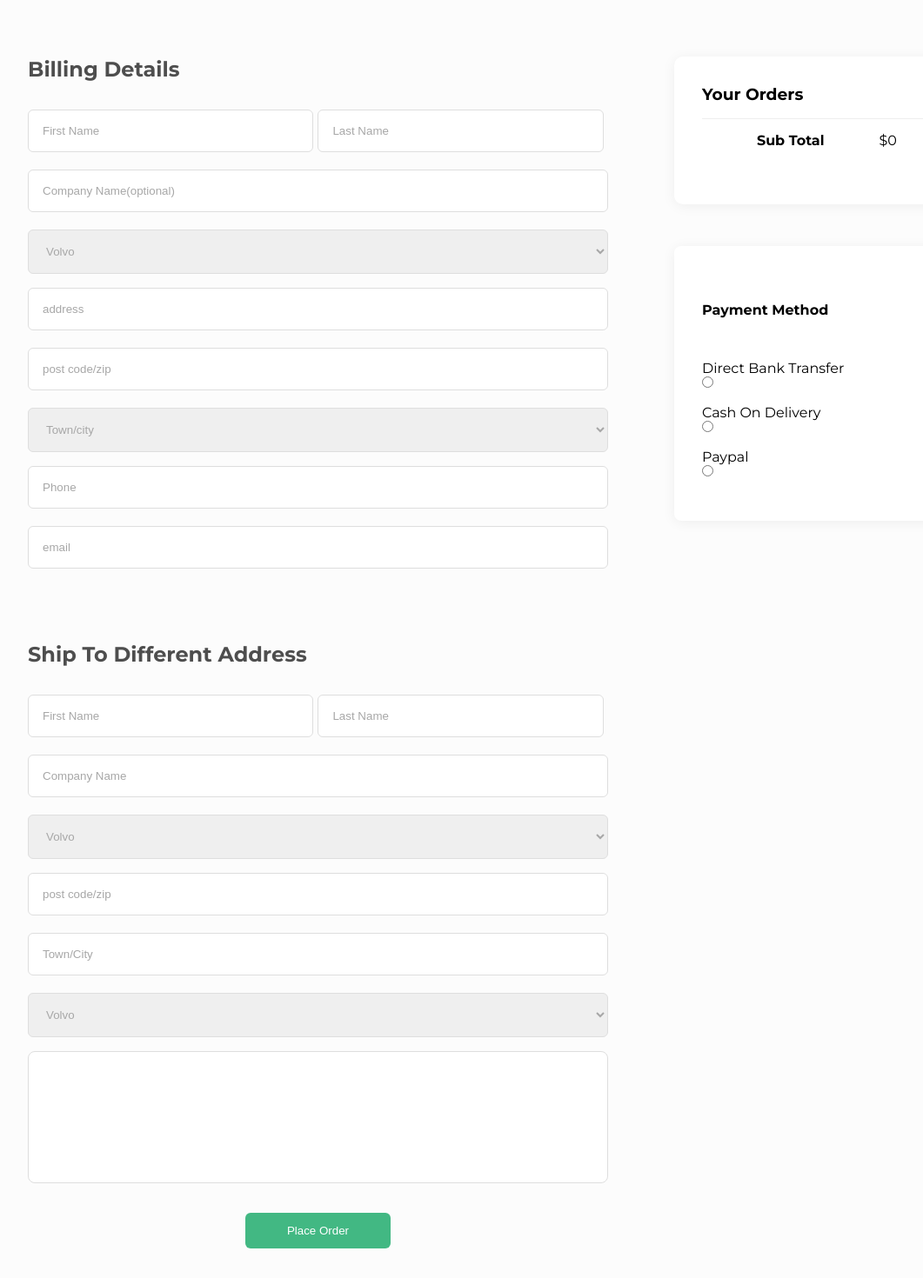
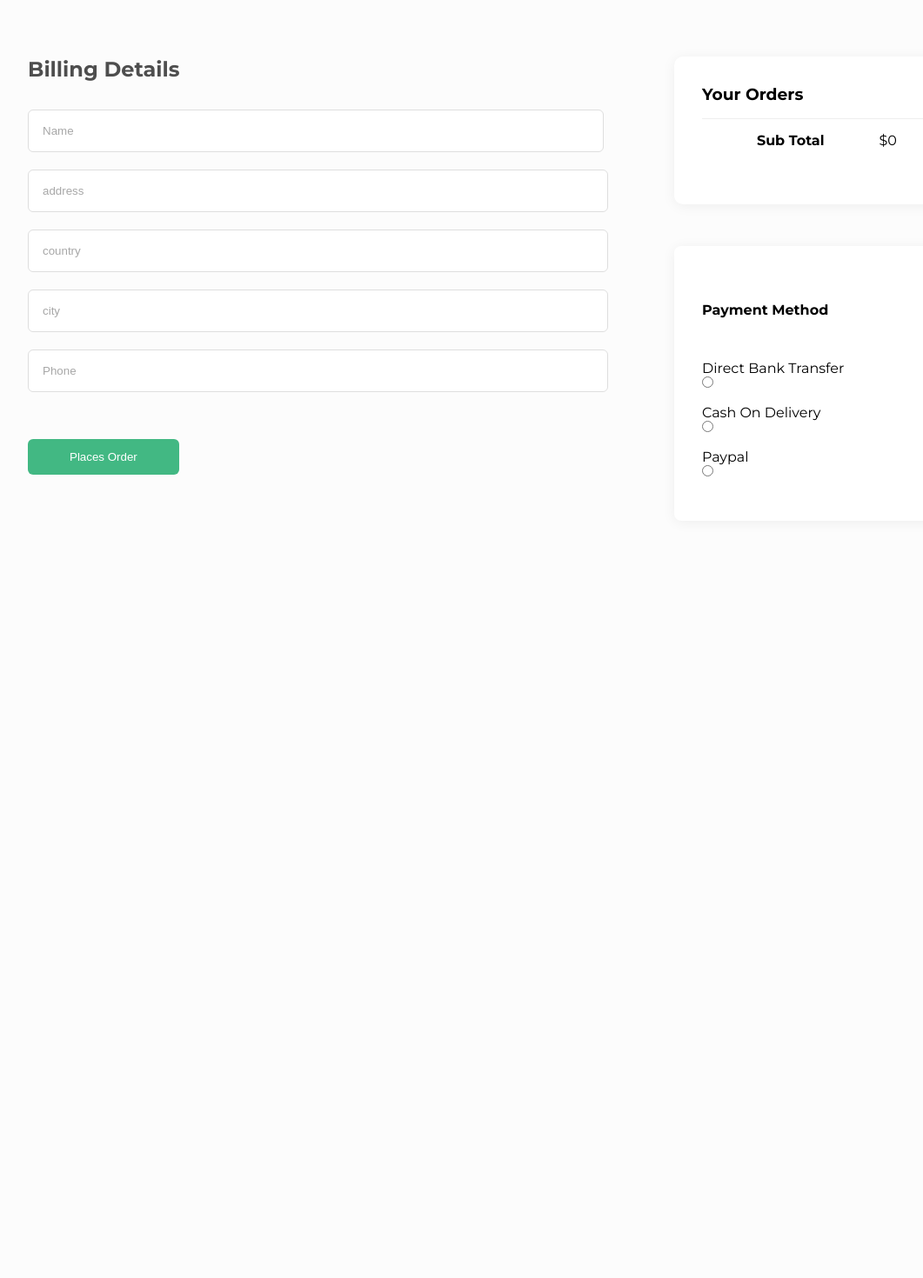
Before and after one commit to adnan172203/furnish-ecommerce, a React (Create React App) app in the folder client/: page /checkout in a window 1280 px wide. Shown: the part 80-1550 px from the top of the page at 87% size, without its empty margins (61-1122 px from the left). After the commit the page ends 800 px from the top, so only its background shows below. Built offline with nearby package versions, Linux system fonts and the light colour scheme.

Commit message:
added order action,reducer,types and made checkout billing details form working

```diff
--- a/client/src/pages/checkout/Checkout.js
+++ b/client/src/pages/checkout/Checkout.js
@@ -1,11 +1,48 @@
-import React from 'react';
+import React, { useState } from 'react';
 import OrderProduct from './orderProduct/OrderProduct';
 
+import { saveShippingAddress } from '../../redux/cart/cartAction';
+import { useDispatch } from 'react-redux';
+
+//css
 import Styles from './Checkout.module.css';
 
-const { checkout_content,checkout_container,billing_all,billing_details,billing_heading,billing_info,frm_grp_one,billing_address,billing_postcode,billing_phone,billing_email, billing_details_two,frm_grp_two,place_order,country,town} = Styles;
+const {
+  checkout_content,
+  checkout_container,
+  billing_all,
+  billing_details,
+  billing_heading,
+  billing_info,
+  frm_grp_one,
+  billing_address,
+  billing_phone,
+  frm_grp_two,
+  place_order,
+  country,
+  town,
+} = Styles;
 
 const Checkout = () => {
+  const [formData, setFormData] = useState({
+    name: '',
+    address: '',
+    country: '',
+    city: '',
+    phone: '',
+  });
+
+  const dispatch = useDispatch();
+
+  const onChange = (e) =>
+    setFormData({ ...formData, [e.target.name]: e.target.value });
+
+  const onSubmit = (e) => {
+    e.preventDefault();
+
+    dispatch(saveShippingAddress({...formData}));
+  };
+
   return (
     <>
       <div className={checkout_content}>
@@ -17,100 +54,53 @@ const Checkout = () => {
                   <h2>Billing Details</h2>
                 </div>
                 <div className={billing_info}>
-                  <form action=''>
+                  <form onSubmit={(e) => onSubmit(e)}>
                     <div className={frm_grp_one}>
-                      <input type='text' placeholder='First Name' />
-                      <input type='text' placeholder='Last Name' />
+                      <input
+                        type='text'
+                        name='name'
+                        placeholder='Name'
+                        onChange={(e) => onChange(e)}
+                      />
                     </div>
                     <div className={frm_grp_two}>
-                      <input type='text' placeholder='Company Name(optional)' />
-
-                      <select id={country} name='country'>
-                        <option value='volvo'>Volvo</option>
-                        <option value='saab'>Saab</option>
-                        <option value='fiat'>Fiat</option>
-                        <option value='audi'>Audi</option>
-                      </select>
+                      <input
+                        type='text'
+                        name='address'
+                        placeholder='address'
+                        className={billing_address}
+                        onChange={(e) => onChange(e)}
+                      />
 
                       <input
                         type='text'
-                        placeholder='address'
-                        className={billing_address}
+                        name='country'
+                        id={country}
+                        placeholder='country'
+                        onChange={(e) => onChange(e)}
                       />
-                      <input
-                        type='text'
-                        placeholder='post code/zip'
-                        className={billing_postcode}
-                      />
-
-                      <select id={town} name='town'>
-                        <option value='Town'>Town/city</option>
-                        <option value='volvo'>Volvo</option>
-                        <option value='saab'>Saab</option>
-                        <option value='fiat'>Fiat</option>
-                        <option value='audi'>Audi</option>
-                      </select>
 
                       <input
                         type='text'
+                        name='city'
+                        id={town}
+                        placeholder='city'
+                        onChange={(e) => onChange(e)}
+                      />
+
+                      <input
+                        type='number'
+                        name='phone'
                         placeholder='Phone'
                         className={billing_phone}
+                        onChange={(e) => onChange(e)}
                       />
-                      <input
-                        type='text'
-                        placeholder='email'
-                        className={billing_email}
-                      />
+                    </div>
+                    <div className={place_order}>
+                      <button type='submit'>Places Order</button>
                     </div>
                   </form>
                 </div>
-              </div>
-
-              <div className={billing_details_two}>
-                <div className={billing_heading}>
-                  <h2>Ship To Different Address</h2>
-                </div>
-                <div className={billing_info}>
-                  <form action=''>
-                    <div className={frm_grp_one}>
-                      <input type='text' placeholder='First Name' />
-                      <input type='text' placeholder='Last Name' />
-                    </div>
-                    <div className={frm_grp_two}>
-                      <input type='text' placeholder='Company Name' />
-
-                      <select id={country} name='country'>
-                        <option value='volvo'>Volvo</option>
-                        <option value='saab'>Saab</option>
-                        <option value='fiat'>Fiat</option>
-                        <option value='audi'>Audi</option>
-                      </select>
-
-                      <input
-                        type='text'
-                        placeholder='post code/zip'
-                        className={billing_address}
-                      />
-                      <input
-                        type='text'
-                        placeholder='Town/City'
-                        className={billing_postcode}
-                      />
-
-                      <select id={town} name='town'>
-                        <option value='volvo'>Volvo</option>
-                        <option value='saab'>Saab</option>
-                        <option value='fiat'>Fiat</option>
-                        <option value='audi'>Audi</option>
-                      </select>
-
-                      <textarea name='' id='' cols='60' rows='10'></textarea>
-                    </div>
-                  </form>
-                </div>
-              </div>
-              <div className={place_order}>
-                <button>Place Order</button>
               </div>
             </div>
             <OrderProduct />
--- a/client/src/pages/checkout/Checkout.module.css
+++ b/client/src/pages/checkout/Checkout.module.css
@@ -38,7 +38,6 @@
   margin-right: 5px;
   margin-bottom: 20px;
   border-radius: 6px;
-  color: #a7a7a7;
 }
 
 .frm_grp_two {
@@ -51,7 +50,6 @@
   border-radius: 6px;
   border: 1px solid #dedede !important;
   margin-bottom: 20px;
-  color: #a7a7a7;
 }
 
 .frm_grp_one input::placeholder,
--- a/client/src/redux/cart/cartAction.js
+++ b/client/src/redux/cart/cartAction.js
@@ -5,6 +5,7 @@ import {
   REMOVE_CART_ITEM,
   INCREMENT_PRODUCT_CART_COUNT,
   DECREMENT_PRODUCT_CART_COUNT,
+  CART_SAVE_SHIPPING_ADDRESS,
 } from './cartTypes';
 
 export const toggleCartHidden = () => {
@@ -13,7 +14,7 @@ export const toggleCartHidden = () => {
   };
 };
 
-export const addToCart = (id,qty) => async (dispatch, getState) => {
+export const addToCart = (id, qty) => async (dispatch, getState) => {
   const { data } = await axios.get(`/api/v1/products/${id}`);
 
   dispatch({
@@ -24,7 +25,7 @@ export const addToCart = (id,qty) => async (dispatch, getState) => {
       image: data.image,
       price: data.price,
       countInStock: data.countInStock,
-      qty:1
+      qty: 1,
     },
   });
 
@@ -36,16 +37,25 @@ export const addToCart = (id,qty) => async (dispatch, getState) => {
   );
 };
 
-export const cartProductInrement = (productId) =>({
-      type: INCREMENT_PRODUCT_CART_COUNT,
-      payload: productId
-    })
+export const cartProductInrement = (productId) => ({
+  type: INCREMENT_PRODUCT_CART_COUNT,
+  payload: productId,
+});
 
+export const cartProductDecrement = (productId) => ({
+  type: DECREMENT_PRODUCT_CART_COUNT,
+  payload: productId,
+});
 
-export const cartProductDecrement = (productId)=> ({
-    type: DECREMENT_PRODUCT_CART_COUNT,
-    payload: productId,
+export const saveShippingAddress = (data) =>(dispatch) => {
+  console.log(data);
+  dispatch({
+    type: CART_SAVE_SHIPPING_ADDRESS,
+    payload: data,
   });
+
+  localStorage.setItem('shippingAddress', JSON.stringify(data));
+};
 
 export const removeCartItem = (id) => (dispatch, getState) => {
   dispatch({
--- a/client/src/redux/cart/cartReducer.js
+++ b/client/src/redux/cart/cartReducer.js
@@ -4,11 +4,13 @@ import {
   REMOVE_CART_ITEM,
   INCREMENT_PRODUCT_CART_COUNT,
   DECREMENT_PRODUCT_CART_COUNT,
+  CART_SAVE_SHIPPING_ADDRESS
 } from './cartTypes';
 
 const INITIAL_STATE = {
   hidden: true,
   cartItems: [],
+  shippingAddress: {}
 };
 
 const cartReducer = (state = INITIAL_STATE, action) => {
@@ -49,7 +51,6 @@ const cartReducer = (state = INITIAL_STATE, action) => {
       };
 
     case INCREMENT_PRODUCT_CART_COUNT:
-
       return {
         ...state,
         cartItems: state.cartItems.map((item) =>
@@ -58,13 +59,19 @@ const cartReducer = (state = INITIAL_STATE, action) => {
       };
 
       case DECREMENT_PRODUCT_CART_COUNT:
-
         return {
           ...state,
           cartItems: state.cartItems.map((item) =>
             item.productId === payload ? { ...item, qty: (item.qty -= 1) } : item
           ),
         };
+
+     case CART_SAVE_SHIPPING_ADDRESS:
+       console.log('payload',payload);
+       return {
+         ...state,
+         shippingAddress: payload
+       }
     default:
       return state;
   }
--- a/client/src/redux/cart/cartTypes.js
+++ b/client/src/redux/cart/cartTypes.js
@@ -3,3 +3,4 @@ export const ADD_CART_ITEM = 'ADD_CART_ITEM';
 export const REMOVE_CART_ITEM = 'REMOVE_CART_ITEM';
 export const INCREMENT_PRODUCT_CART_COUNT = 'INCREMENT_PRODUCT_CART_COUNT';
 export const DECREMENT_PRODUCT_CART_COUNT = 'DECREMENT_PRODUCT_CART_COUNT';
+export const CART_SAVE_SHIPPING_ADDRESS = 'CART_SAVE_SHIPPING_ADDRESS';
--- /dev/null
+++ b/client/src/redux/order/orderTypes.js
@@ -0,0 +1,2 @@
+export const ORDER_CREATE= 'ORDER_CREATE'
+export const ORDER_ERROR = 'ORDER_ERROR'
```
Also changed, not shown: client/src/redux/order/orderAction.js (added, +34 -0 lines), client/src/redux/order/orderReducer.js (added, +27 -0 lines).
